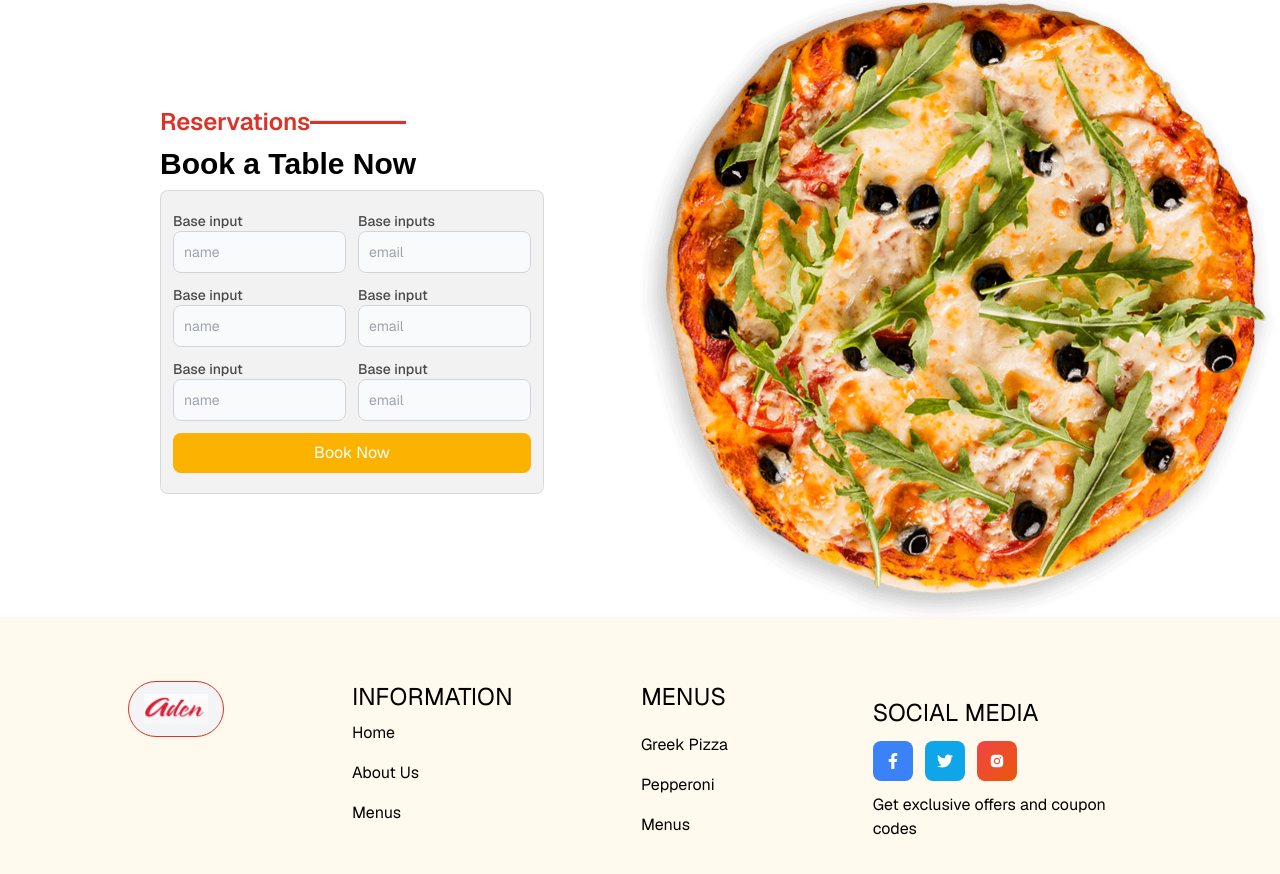
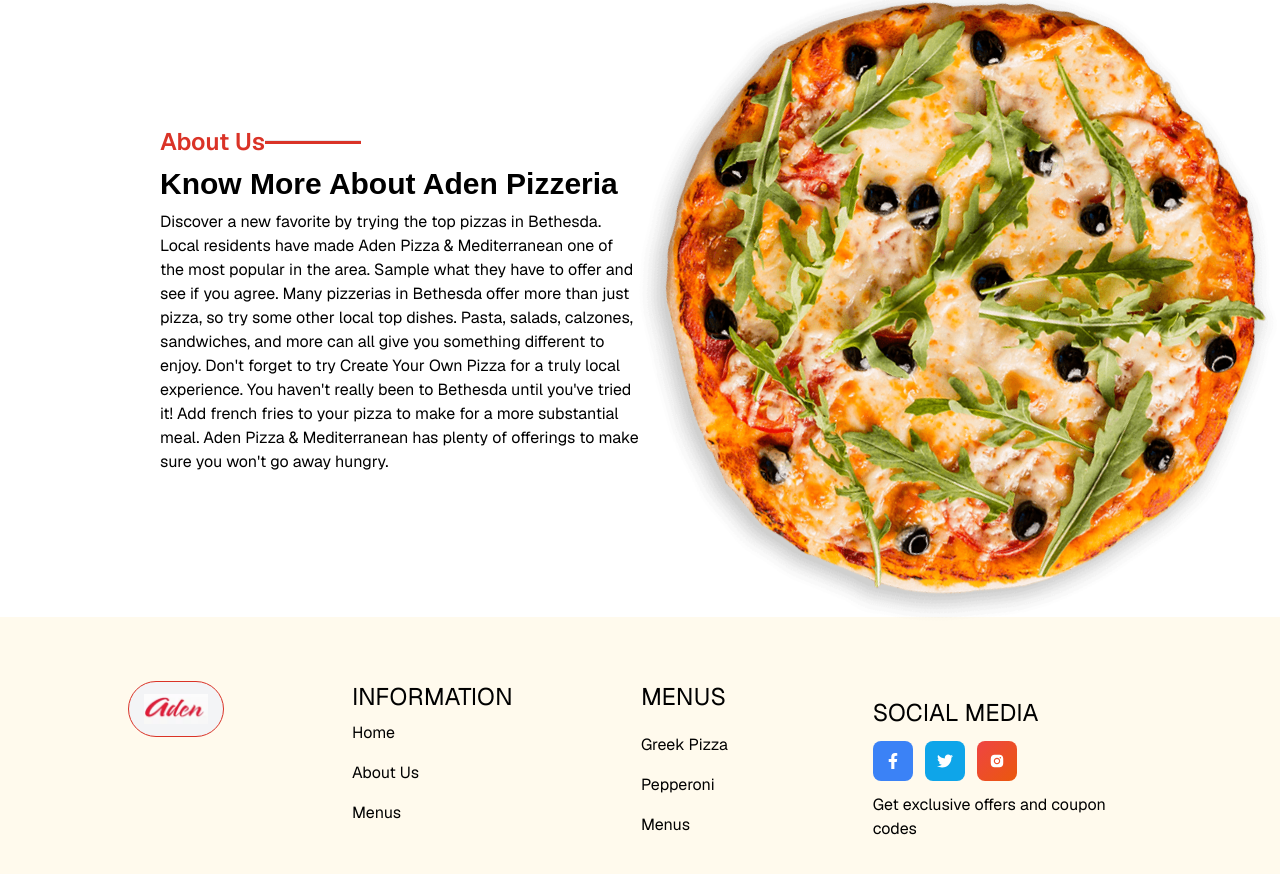
Before and after one commit to Gift07/aidenpizza, a Next.js app: page / in a window 1280 px wide. Shown: the part 2917-3791 px from the top of the page. Built offline with nearby package versions, Linux system fonts and the light colour scheme; a web font is replaced by a local one.

Commit message:
changed reservations page

```diff
--- a/src/components/common/Reservations.jsx
+++ b/src/components/common/Reservations.jsx
@@ -8,105 +8,26 @@
         <div className="w-full flex items-center justify-center">
           <div className="w-full px-4 lg:px-0 lg:pl-40">
             <div className="w-full flex text-xl lg:text-2xl font-semibold items-center text-primary">
-              Reservations <hr className="w-24 h-1 bg-primary" />
+              About Us <hr className="w-24 h-1 bg-primary" />
             </div>
             <h1 className="text-2xl lg:text-3xl font-semibold py-2 Coolvetica">
-              Book a Table Now
+              Know More About Aden Pizzeria
             </h1>
-            <div className="w-full lg:w-[80%] border border-black/10 rounded-lg bg-black/5 px-3 py-5">
-              <div className="w-full flex flex-col lg:flex-row items-center gap-x-3 ">
-                <div className="mb-3 w-full">
-                  <label
-                    for="base-input"
-                    className="block  text-sm font-medium text-black/70"
-                  >
-                    Base input
-                  </label>
-                  <input
-                    type="text"
-                    id="base-input"
-                    placeholder="name"
-                    className="bg-gray-50 border border-gray-300 text-gray-900 text-sm rounded-lg focus:ring-blue-500 focus:border-blue-500 block w-full p-2.5 outline-none"
-                  />
-                </div>
-                <div className="mb-3 w-full">
-                  <label
-                    for="base-input"
-                    className="block text-sm font-medium text-black/70 "
-                  >
-                    Base inputs
-                  </label>
-                  <input
-                    type="text"
-                    id="base-input"
-                    placeholder="email"
-                    className="bg-gray-50 border border-gray-300 text-gray-900 text-sm rounded-lg focus:ring-blue-500 focus:border-blue-500 block w-full p-2.5 outline-none"
-                  />
-                </div>
-              </div>
-              <div className="flex flex-col lg:flex-row items-center gap-x-3">
-                <div className="mb-3 w-full">
-                  <label
-                    for="base-input"
-                    className="block text-sm font-medium text-black/70"
-                  >
-                    Base input
-                  </label>
-                  <input
-                    type="text"
-                    id="base-input"
-                    placeholder="name"
-                    className="bg-gray-50 border border-gray-300 text-gray-900 text-sm rounded-lg focus:ring-blue-500 focus:border-blue-500 block w-full p-2.5 outline-none"
-                  />
-                </div>
-                <div className="mb-3 w-full">
-                  <label
-                    for="base-input"
-                    className="block text-sm font-medium text-black/70"
-                  >
-                    Base input
-                  </label>
-                  <input
-                    type="text"
-                    id="base-input"
-                    placeholder="email"
-                    className="bg-gray-50 border border-gray-300 text-gray-900 text-sm rounded-lg focus:ring-blue-500 focus:border-blue-500 block w-full p-2.5 outline-none"
-                  />
-                </div>
-              </div>
-              <div className="flex flex-col lg:flex-row items-center gap-x-3">
-                <div className="mb-3 w-full">
-                  <label
-                    for="base-input"
-                    className="block text-sm font-medium text-black/70"
-                  >
-                    Base input
-                  </label>
-                  <input
-                    type="text"
-                    id="base-input"
-                    placeholder="name"
-                    className="bg-gray-50 border border-gray-300 text-gray-900 text-sm rounded-lg focus:ring-blue-500 focus:border-blue-500 block w-full p-2.5 outline-none"
-                  />
-                </div>
-                <div className="mb-3 w-full">
-                  <label
-                    for="base-input"
-                    class="block text-sm font-medium text-black/70"
-                  >
-                    Base input
-                  </label>
-                  <input
-                    type="text"
-                    id="base-input"
-                    placeholder="email"
-                    className="bg-gray-50 border border-gray-300 text-gray-900 text-sm rounded-lg focus:ring-blue-500 focus:border-blue-500 block w-full p-2.5 outline-none"
-                  />
-                </div>
-              </div>
-              <button className="bg-secondary  w-full py-2 rounded-lg flex items-center justify-center text-white ">
-                Book Now
-              </button>
+            <div>
+              <p>
+                {`Discover a new favorite by trying the top pizzas in Bethesda.
+                Local residents have made Aden Pizza & Mediterranean one
+                of the
+                most popular in the area. Sample what they have to offer and see
+                if you agree. Many pizzerias in Bethesda offer more than just
+                pizza, so try some other local top dishes. Pasta, salads,
+                calzones, sandwiches, and more can all give you something
+                different to enjoy. Don't forget to try Create Your Own Pizza
+                for a truly local experience. You haven't really been to
+                Bethesda until you've tried it! Add french fries to your pizza
+                to make for a more substantial meal. Aden Pizza & Mediterranean
+                has plenty of offerings to make sure you won't go away hungry.`}
+              </p>
             </div>
           </div>
         </div>
```
